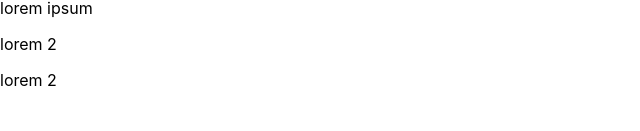
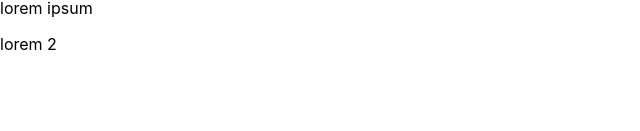
Before and after one commit to DogacUlgacc/react-ogren, a React (Create React App) app: page / in a window 1280 px wide. Shown: the part 169-300 px from the top of the page, without its empty margins (0-640 px from the left). Built offline with nearby package versions, Linux system fonts and the light colour scheme.

Commit message:
p silindi

```diff
--- a/src/App.js
+++ b/src/App.js
@@ -9,7 +9,6 @@ function Page() {
             <Card />
             <p>lorem ipsum </p>
             <p>lorem 2</p>
-            <p>lorem 2</p>
         </div>
     );
 }
```
